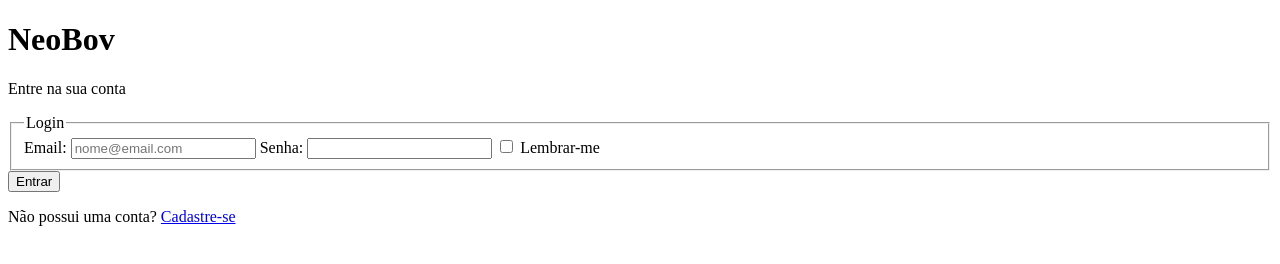
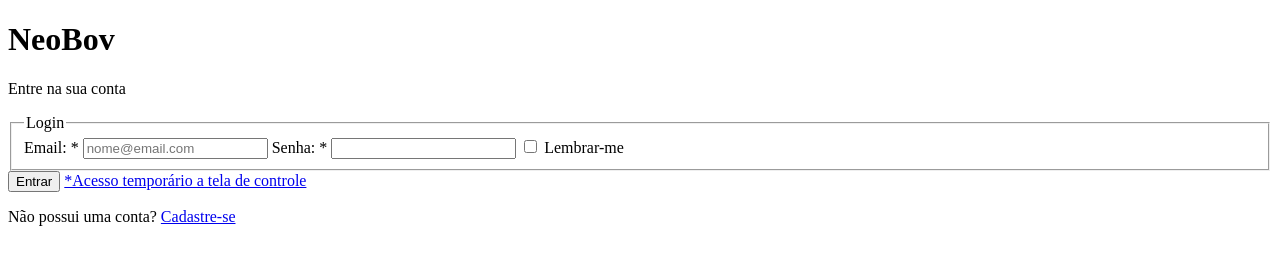
Before and after one commit to bernardo-vinicius/PPOII_VINICIUS, a website: page client/src/pages/account/login.html in a window 1280 px wide. Drawn offline with Linux system fonts and the light colour scheme.

Commit message:
fix: minor changes in login.html

```diff
--- a/client/src/pages/account/login.html
+++ b/client/src/pages/account/login.html
@@ -11,11 +11,11 @@
       <p>Entre na sua conta</p>
 
       <div>
-        <form method="post" action="">
+        <form method="post">
           <fieldset>
             <legend>Login</legend>
 
-            <label for="email">Email:</label>
+            <label for="email">Email: *</label>
             <input
               type="email"
               id="email"
@@ -30,7 +30,7 @@
           - "Olho" de toggle na visibilidade da senha
           - Opção "Esqueceu a senha?" (Talvez)
            -->
-            <label for="password">Senha:</label>
+            <label for="password">Senha: *</label>
             <input
               type="password"
               id="password"
@@ -53,6 +53,7 @@
           </fieldset>
 
           <button type="submit">Entrar</button>
+          <a href="./control.html">*Acesso temporário a tela de controle</a>
           <p>
             Não possui uma conta?
             <a href="./register.html">Cadastre-se</a>
```
